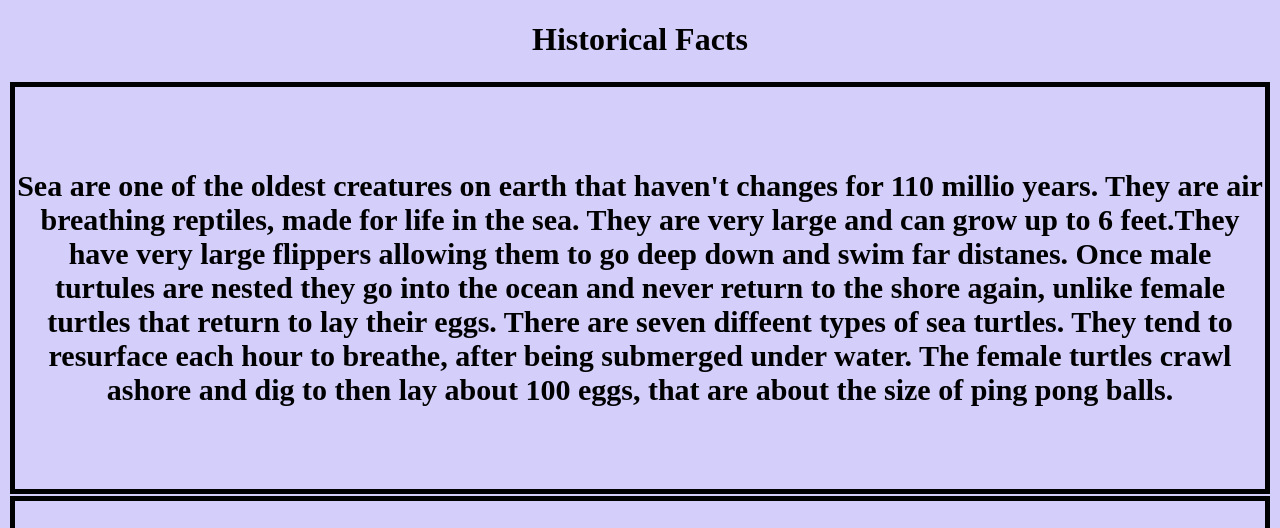
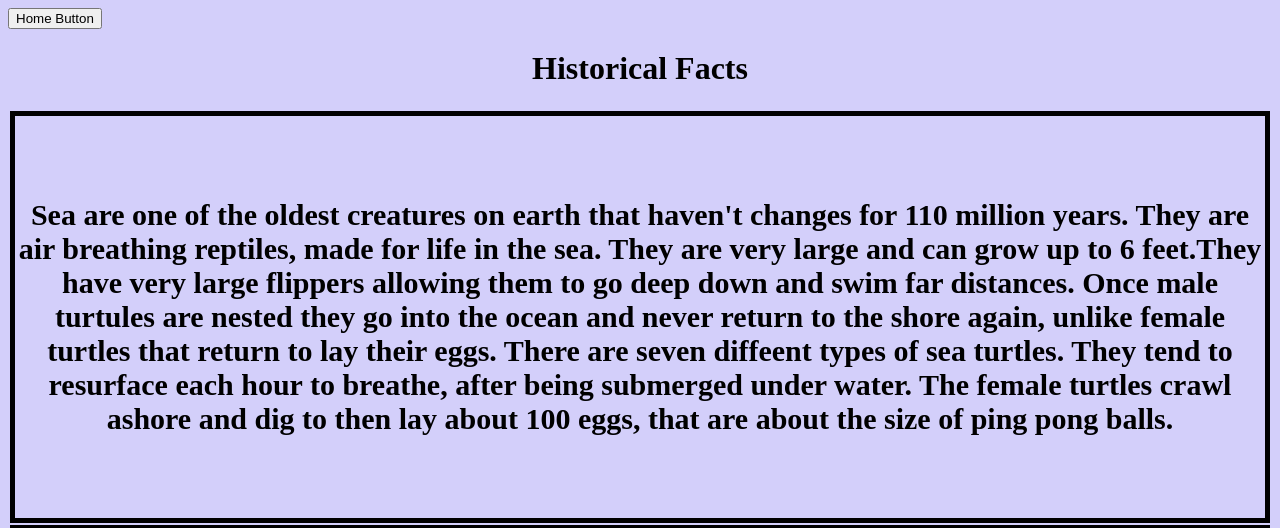
Before and after one commit to SadieCooper/project2, a plain HTML site: page page3.html in a window 1280 px wide. Shown: the top 528 px of the page. Drawn offline with Linux system fonts and the light colour scheme; grey boxes are pictures that could not be loaded.

Commit message:
Add files via upload

```diff
--- a/page3.html
+++ b/page3.html
@@ -2,6 +2,8 @@
  <link href="style.css" type="text/css" rel="stylesheet">
 <html>
 <head>
+
+<button onclick="window.location.assign('index.html');">Home Button</button>
 
 </head>
  <body>
@@ -10,9 +12,16 @@
  </center>
  <center>
  <table>
-	<tr> <th>Sea are one of the oldest creatures on earth that haven't changes for 110 millio years. They are air breathing reptiles, made for life in the sea. They are very large and can grow up to 6 feet.They have very large flippers allowing them to go deep down and swim far distanes. Once male turtules are nested they go into the ocean and never return to the shore again, unlike female turtles that return to lay their eggs. There are seven diffeent types of sea turtles. They tend to resurface each hour to breathe, after being submerged under water. The female turtles crawl ashore and dig to then lay about 100 eggs, that are about the size of ping pong balls. </tr> </th>
+	<tr> <th>Sea are one of the oldest creatures on earth that haven't changes for 110 million
+	years. They are air breathing reptiles, made for life in the sea. They are very large
+	and can grow up to 6 feet.They have very large flippers allowing them to go deep down and
+	swim far distances. Once male turtules are nested they go into the ocean and never return
+	to the shore again, unlike female turtles that return to lay their eggs. There are seven
+	diffeent types of sea turtles. They tend to resurface each hour to breathe, after being
+	submerged under water. The female turtles crawl ashore and dig to then lay about 100 eggs,
+	that are about the size of ping pong balls. </tr> </th>
 	<tr> <th> <img src="https://nails.newsela.com/s3/newsela-media/article_media/2018/04/mumbai-beach-turtles-69ab827b.jpg?crop=301%2C250%2C1808%2C1097&height=497&horizontal_focal_point=center&vertical_focal_point=center&width=885">
-	<br><a href="file:///C:/Users/sadie_cooper/Documents/computer%20sci%20proj%202/index.html">Back</a> </th>
+
 </table>
 		</center>
   </body>
--- a/style.css
+++ b/style.css
@@ -57,9 +57,6 @@ img {
 	  width: 100%;
   }
 
-  th, td {
-	 border: 5px solid black;
-	 width: 49%;
-	 text-align: center;
-	 height: 400px;
+  button {
+	  color: black ;
   }
```
Also changed, not shown: index.html (+2 -1 lines), page2.html (+7 -3 lines), page4.html (+9 -2 lines).
